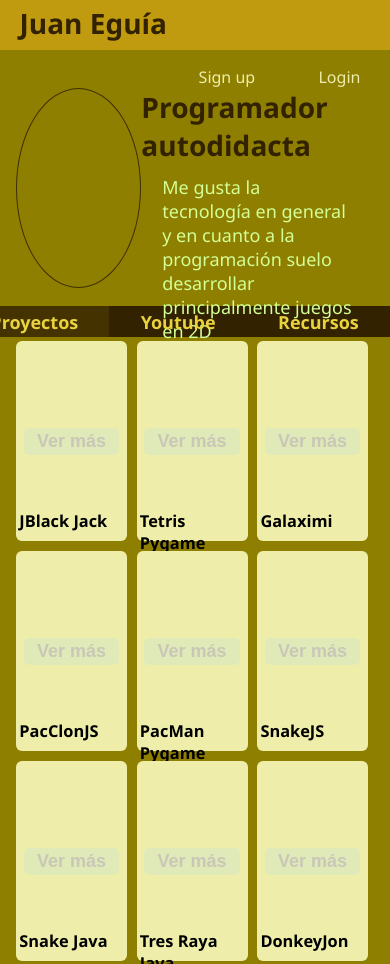
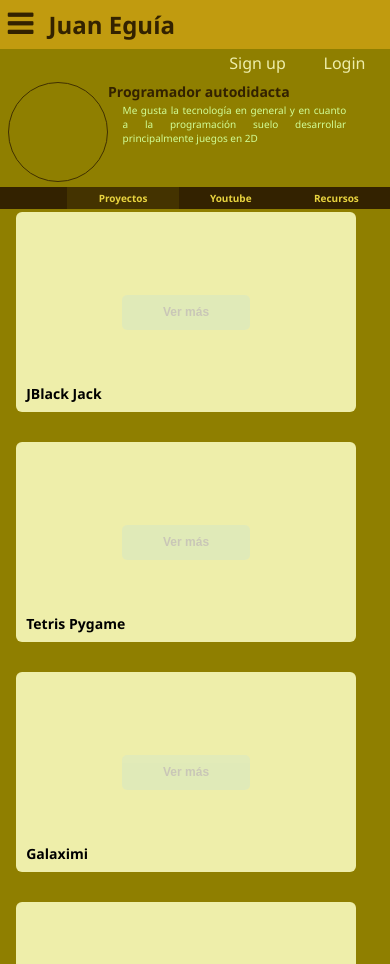
Before and after one commit to juan1639/juaneguia, a plain HTML site: page index.html in a window 390 px wide. Shown: the top 964 px of the page. Drawn offline with Linux system fonts and the light colour scheme.

Commit message:
comenzando el responsive

```diff
--- a/index.html
+++ b/index.html
@@ -14,6 +14,7 @@
 <body>
   <main class="main">
     <section class="navbar">
+      <i class="fa fa-bars" aria-hidden="true"></i>
       <h1>Juan Eguía</h1>
     </section>
 
--- a/style.css
+++ b/style.css
@@ -72,7 +72,13 @@ ul li {
   height: fit-content;
   color: var(--color9);
   background-color: var(--color1);
-  padding: 1% 9% 2% 5%;
+  display: flex;
+  padding: 2%;
+}
+
+.navbar i {
+  font-size: 36px;
+  margin-right: 1em;
 }
 
 .contenedor__signup-login {
@@ -81,6 +87,7 @@ ul li {
   height: fit-content;
   display: flex;
   justify-content: right;
+  padding: 0 2%;
 }
 
 .signup__login li {
@@ -382,31 +389,94 @@ RESPONSIVE
 ------------------------------------------------- */
 @media (max-width:768px) {
 
-  .main .center .searh{
-    width: 500px;
+  h1 {
+    font-size: 24px;
+  }
+
+  p {
+    color: var(--color6);
+    font-size: 12px;
+  }
+
+  .navbar i {
+    font-size: 30px;
+    margin-right: 0.5em;
+  }
+
+  .signup__login li {
+    margin: 0.2em 0.2em 0.5em 0.2em;
+  }
+
+  .navbar__proyectos {
+    font-size: 10px;
+    margin-top: 0.5em;
+  }
+
+  .ul__navbar__proyectos li {
+    padding: 1% 8%;
+  }
+
+  .contenedor__fotoJuan {
+    padding: 0 0.5em;
+    display: flex;
+  }
+
+  .main .imagen__fotoJuan {
+    width: 100px;
+    height: 100px;
+  }
+
+  .info__Juan {
+    width: 65%;
+    max-width: 65%;
+    min-width: 65%;
+    height: 100px;
+    font-size: 12px;
+    background-color: transparent;
+    margin: 0;
+  }
+
+  .info__Juan p {
+    font-size: 10px;
+    text-align: justify;
+    margin: 1% 2% 1% 6%;
+  }
+
+  .contenedor__proyectos {
+    margin-top: 1%;
+    margin-bottom: 20%;
+    display: grid;
+    grid-template-columns: repeat(1, 1fr);
+    gap: 1%;
+    padding: 0 1em;
+  }
+
+  .tarjeta__proyecto {
+    /* border: 1px solid green; */
+    width: 95%;
+    height: 200px;
+    display: flex;
+    align-items: flex-start;
+    flex-direction: column;
+    justify-content: center;
+    position: relative;
+  }
+
+  .contenedor__titulo-tarjeta {
+    font-size: 12px;
+  }
+
+  .boton__ver-tarjeta {
+    font-size: 12px;
   }
 }
 
 @media (max-width:583px) {
 
-  .main .center span {
-    left: 44%;
-    top:-52px;
-  }
+
 }
 
-@media (max-width: 580px) {
+@media (max-width: 480px) {
 
-  .main .center .search {
-    width: 100%;
-  }
 
-  .main .center .links{
-    display: none;
-  }
-
-  .main .top .fa {
-    cursor: pointer;
-    visibility: visible;
-  }
 }
```
